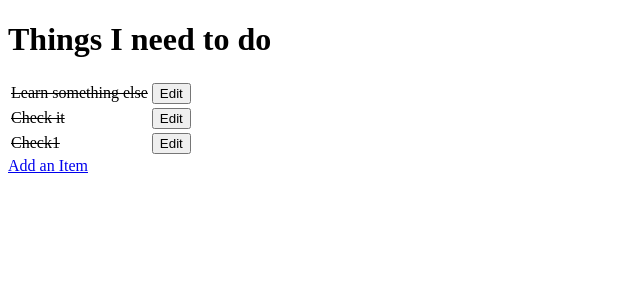
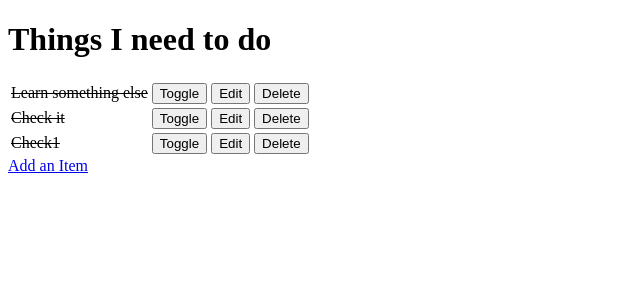
Before and after one commit to chijioke100/Djanjo-project, a Django app: page / in a window 1280 px wide. Shown: the top 300 px of the page, without its empty margins (0-640 px from the left). Run offline with Django 5.2, Linux system fonts and the light colour scheme; data comes from the database, SQL or seed files in the repository; both versions use the stored data as it was after the commit.

Commit message:
add delete item function

```diff
--- a/django_todo/urls.py
+++ b/django_todo/urls.py
@@ -16,11 +16,13 @@ Including another URLconf
 """
 from django.contrib import admin
 from django.urls import path
-from todo.views import get_todo_list, add_item, edit_item
+from todo import views
 
 urlpatterns = [
     path('admin/', admin.site.urls),
-    path('', get_todo_list, name='get_todo_list'),
-    path('add', add_item, name='add'),
-    path('edit/<item_id>', edit_item, name='edit'),
+    path('', views.get_todo_list, name='get_todo_list'),
+    path('add', views.add_item, name='add'),
+    path('edit/<item_id>', views.edit_item, name='edit'),
+    path('toggle/<item_id>', views.toggle_item, name='toggle'),
+    path('delete/<item_id>', views.delete_item, name='delete'),
 ]
--- a/todo/templates/todo/todo_list.html
+++ b/todo/templates/todo/todo_list.html
@@ -17,11 +17,24 @@
                 <td>{{ item.name}}</td>
             {% endif %}
             <td>
+                <a href="/toggle/{{ item.id }}">
+                    <button>Toggle</button>
+
+                </a>
+            </td>
+            <td>
                 <a href="/edit/{{ item.id }}">
                     <button>Edit</button>
 
                 </a>
             </td>
+            <td>
+                <a href="/delete/{{ item.id }}">
+                    <button>Delete</button>
+
+                </a>
+            </td>
+
             </tr>
         {% empty %}
         <tr><td>You have nothing to do</td></tr>
--- a/todo/views.py
+++ b/todo/views.py
@@ -38,3 +38,18 @@ def edit_item(request, item_id):
     }
 
     return render(request, 'todo/edit_item.html', context)
+
+
+def toggle_item(request, item_id):
+    item = get_object_or_404(Item, id=item_id)
+    item.done = not item.done
+    item.save()
+    return redirect('get_todo_list')
+
+
+def delete_item(request, item_id):
+    item = get_object_or_404(Item, id=item_id)
+    #item.done = not item.done
+    #item.save()
+    item.delete()
+    return redirect('get_todo_list')
```
Also changed, not shown: db.sqlite3.
